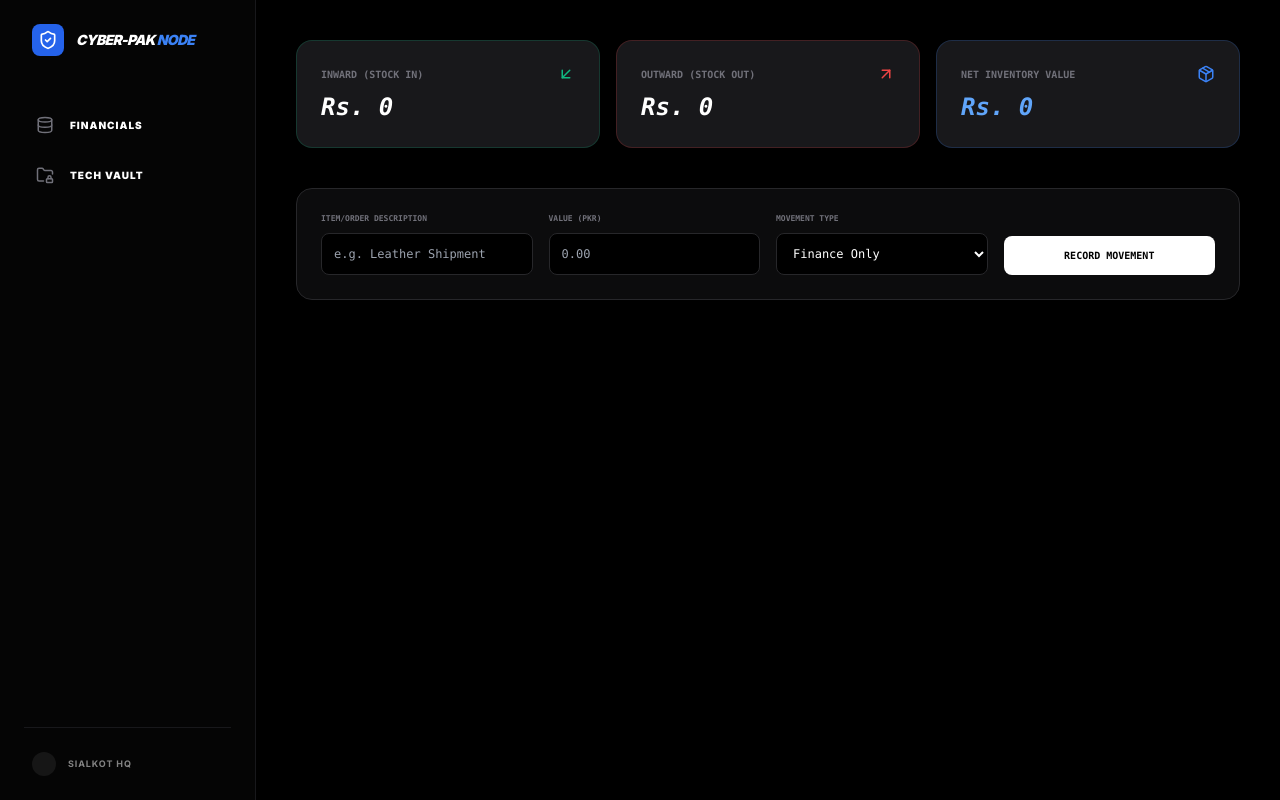
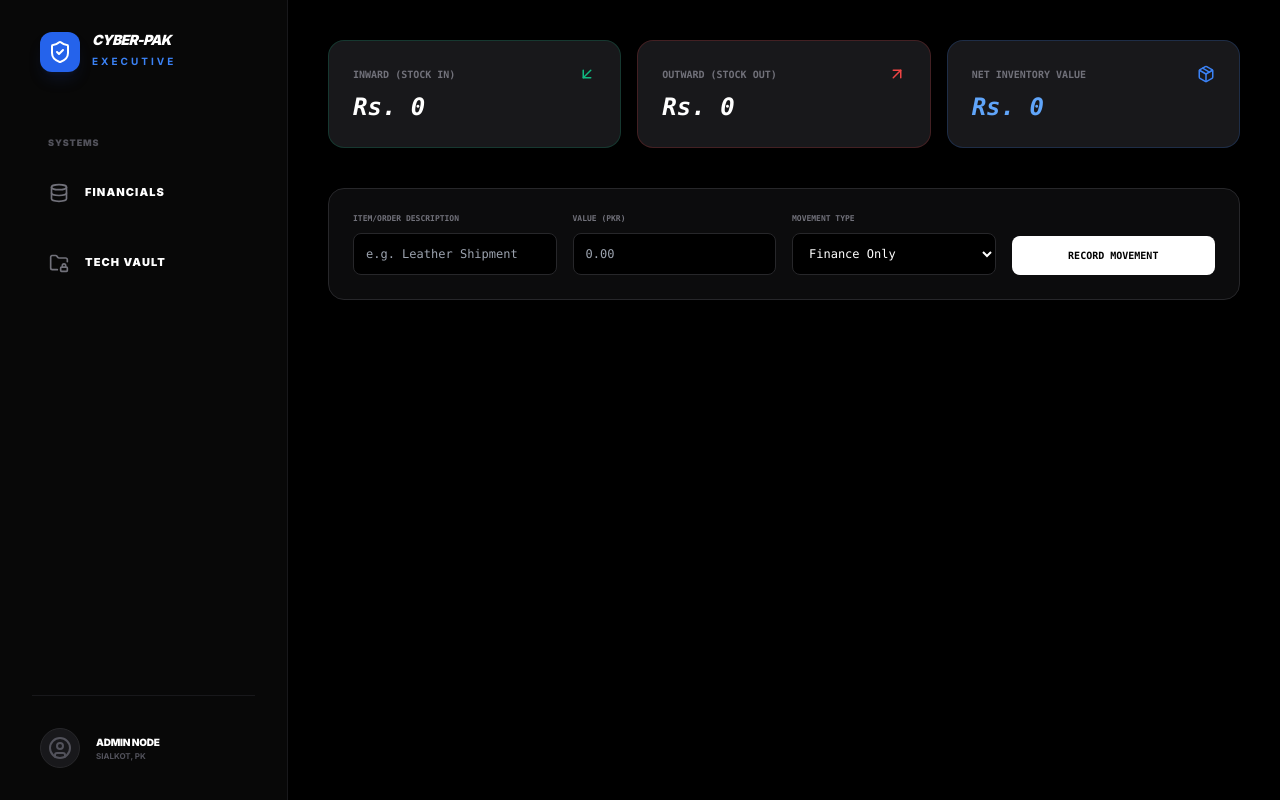
Before and after one commit to champdevil420-glitch/cyber-pak-erp, a Next.js app: page /accounts in a window 1280 px wide. Built offline with nearby package versions, Linux system fonts and the light colour scheme.

Commit message:
Fixed Layout Frame and Navigation

```diff
--- a/app/layout.tsx
+++ b/app/layout.tsx
@@ -6,8 +6,8 @@ import {
   LayoutDashboard,
   Database,
   FolderLock,
-  Settings,
-  ShieldCheck
+  ShieldCheck,
+  UserCircle
 } from "lucide-react";
 
 const inter = Inter({ subsets: ["latin"] });
@@ -24,52 +24,67 @@ export default function RootLayout({
 }) {
   return (
     <html lang="en">
-      <body className={`${inter.className} bg-black text-white flex min-h-screen overflow-x-hidden`}>
+      <body className={`${inter.className} bg-black text-white flex min-h-screen`}>
 
         {/* --- DESKTOP SIDEBAR --- */}
-        <aside className="hidden md:flex w-64 bg-[#050505] border-r border-zinc-900 flex-col p-6 sticky top-0 h-screen">
-          <div className="flex items-center gap-3 mb-12 px-2">
-            <div className="w-8 h-8 bg-blue-600 rounded-lg flex items-center justify-center">
-              <ShieldCheck size={20} className="text-white" />
+        <aside className="hidden md:flex w-72 bg-[#080808] border-r border-zinc-900 flex-col p-8 sticky top-0 h-screen z-40">
+          <div className="flex items-center gap-3 mb-16 px-2">
+            <div className="w-10 h-10 bg-blue-600 rounded-xl flex items-center justify-center shadow-lg shadow-blue-900/20">
+              <ShieldCheck size={24} className="text-white" />
             </div>
-            <h1 className="font-black italic text-sm tracking-tighter uppercase">Cyber-Pak <span className="text-blue-500">Node</span></h1>
+            <div>
+                <h1 className="font-black italic text-sm tracking-tighter uppercase leading-none">Cyber-Pak</h1>
+                <span className="text-[10px] text-blue-500 font-bold tracking-[0.3em] uppercase">Executive</span>
+            </div>
           </div>
 
-          <nav className="space-y-2 flex-1">
-            <Link href="/accounts" className="flex items-center gap-4 p-3 rounded-xl hover:bg-zinc-900 transition-all group">
-              <Database size={18} className="text-zinc-500 group-hover:text-emerald-500" />
-              <span className="text-[10px] font-black uppercase tracking-widest">Financials</span>
+          <nav className="space-y-4 flex-1">
+            <p className="text-[9px] font-black text-zinc-600 uppercase tracking-widest px-4 mb-2">Systems</p>
+
+            <Link href="/accounts" className="flex items-center gap-4 p-4 rounded-2xl hover:bg-zinc-900 transition-all group border border-transparent hover:border-zinc-800">
+              <Database size={20} className="text-zinc-500 group-hover:text-emerald-500 transition-colors" />
+              <span className="text-[11px] font-black uppercase tracking-widest">Financials</span>
             </Link>
-            <Link href="/vault" className="flex items-center gap-4 p-3 rounded-xl hover:bg-zinc-900 transition-all group">
-              <FolderLock size={18} className="text-zinc-500 group-hover:text-blue-500" />
-              <span className="text-[10px] font-black uppercase tracking-widest">Tech Vault</span>
+
+            <Link href="/vault" className="flex items-center gap-4 p-4 rounded-2xl hover:bg-zinc-900 transition-all group border border-transparent hover:border-zinc-800">
+              <FolderLock size={20} className="text-zinc-500 group-hover:text-blue-500 transition-colors" />
+              <span className="text-[11px] font-black uppercase tracking-widest">Tech Vault</span>
             </Link>
           </nav>
 
-          <div className="mt-auto border-t border-zinc-900 pt-6 px-2">
-            <div className="flex items-center gap-3 opacity-50 grayscale">
-              <div className="w-6 h-6 rounded-full bg-zinc-800"></div>
-              <span className="text-[9px] font-bold uppercase tracking-widest">Sialkot HQ</span>
+          <div className="mt-auto pt-8 border-t border-zinc-900">
+            <div className="flex items-center gap-4 px-2">
+              <div className="w-10 h-10 rounded-full bg-zinc-900 border border-zinc-800 flex items-center justify-center">
+                <UserCircle size={24} className="text-zinc-600" />
+              </div>
+              <div>
+                <p className="text-[10px] font-black uppercase tracking-tight">Admin Node</p>
+                <p className="text-[8px] text-zinc-600 font-bold uppercase">Sialkot, PK</p>
+              </div>
             </div>
           </div>
         </aside>
 
+        {/* --- MAIN CONTENT WINDOW --- */}
+        {/* The {children} below is what allows your Accounts and Vault pages to appear! */}
+        <main className="flex-1 min-h-screen relative bg-[#020202] overflow-x-hidden pb-24 md:pb-0">
+          <div className="max-w-7xl mx-auto">
+            {children}
+          </div>
+        </main>
+
         {/* --- MOBILE NAVIGATION (Bottom Bar) --- */}
-        <nav className="md:hidden fixed bottom-4 left-4 right-4 bg-zinc-900/90 backdrop-blur-xl border border-white/10 h-16 rounded-2xl flex items-center justify-around px-6 z-50">
-          <Link href="/accounts" className="flex flex-col items-center gap-1">
-            <Database size={20} className="text-emerald-500" />
-            <span className="text-[8px] font-black uppercase">Money</span>
+        <nav className="md:hidden fixed bottom-6 left-6 right-6 bg-zinc-900/80 backdrop-blur-2xl border border-white/10 h-20 rounded-[2.5rem] flex items-center justify-around px-10 z-50 shadow-2xl shadow-black">
+          <Link href="/accounts" className="flex flex-col items-center gap-2">
+            <Database size={22} className="text-emerald-500" />
+            <span className="text-[9px] font-black uppercase tracking-tighter text-zinc-400">Accounts</span>
           </Link>
-          <Link href="/vault" className="flex flex-col items-center gap-1">
-            <FolderLock size={20} className="text-blue-500" />
-            <span className="text-[8px] font-black uppercase">Vault</span>
+          <div className="w-px h-8 bg-zinc-800"></div>
+          <Link href="/vault" className="flex flex-col items-center gap-2">
+            <FolderLock size={22} className="text-blue-500" />
+            <span className="text-[9px] font-black uppercase tracking-tighter text-zinc-400">Vault</span>
           </Link>
         </nav>
-
-        {/* --- MAIN CONTENT AREA --- */}
-        <main className="flex-1 overflow-y-auto">
-          {children}
-        </main>
 
       </body>
     </html>
```
